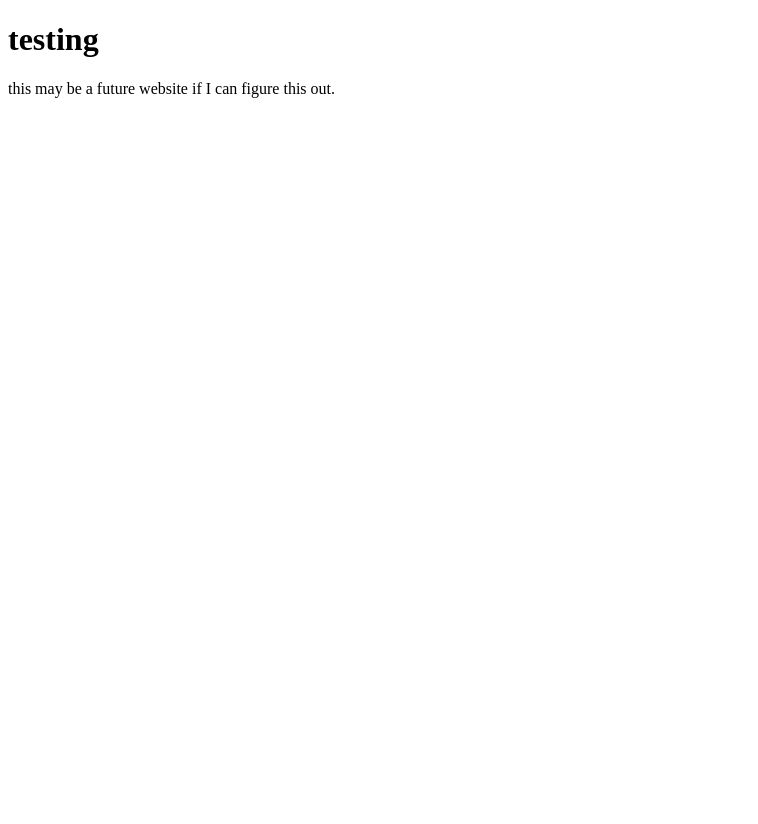
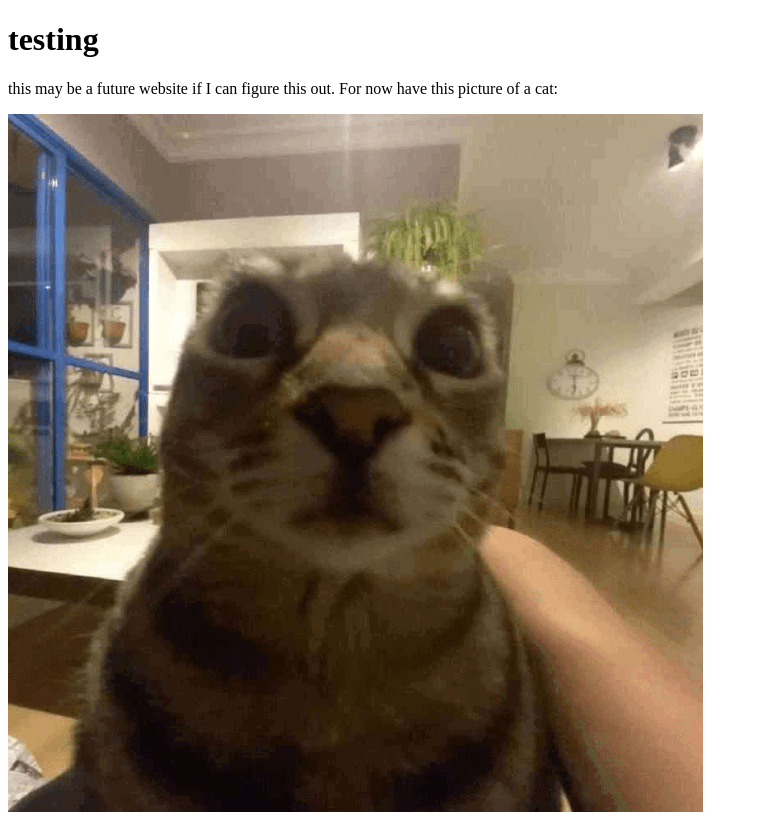
Before and after one commit to Hiphyro/hiphyro.github.io, a plain HTML site: page index.html in a window 1280 px wide. Shown: the whole page, without its empty margins (0-758 px from the left). Before the commit the page ends 800 px from the top, so only its background shows below. Drawn offline with Linux system fonts and the light colour scheme.

Commit message:
adding a cat picture
adding a cat picture to see if I can add cat pictures!

```diff
--- a/index.html
+++ b/index.html
@@ -2,6 +2,7 @@
 <html>
   <body>
     <h1>testing</h1>
-    <p>this may be a future website if I can figure this out.</p>
+    <p>this may be a future website if I can figure this out. For now have this picture of a cat:</p>
+    <img src="cat.png" alt="a goofy aah cat"/>
   </body>
 </html>
```
